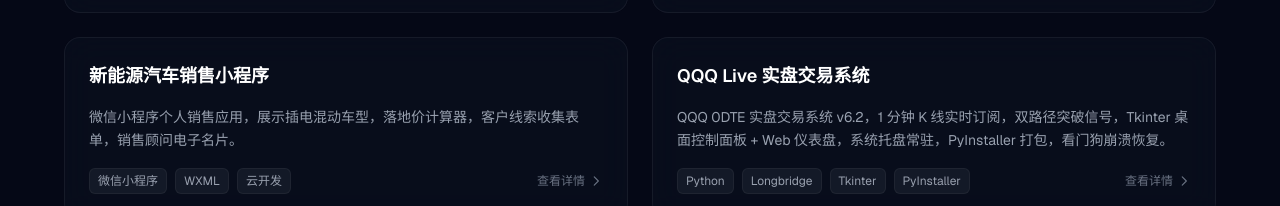
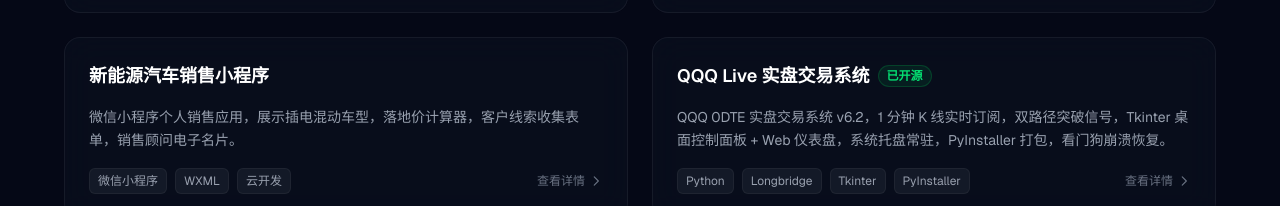
Before and after one commit to 1797346220/boke, a Next.js app: page /boke/projects in a window 1280 px wide. Shown: the part 527-733 px from the top of the page. Built offline with nearby package versions, Linux system fonts and the light colour scheme.

Commit message:
QQQ Live 项目添加已开源标识和 GitHub 链接

```diff
--- a/content/projects/qqq-live.mdx
+++ b/content/projects/qqq-live.mdx
@@ -3,6 +3,7 @@
 desc: "QQQ 0DTE 实盘交易系统 v6.2，实时 K 线订阅，双路径突破信号，桌面+Web 双面板，系统托盘常驻，看门狗崩溃恢复。"
 tags: ["Python", "Longbridge", "Tkinter", "PyInstaller"]
 tech: "Python / Tkinter / Flask / Longbridge API / PyInstaller"
+github: "https://github.com/1797346220/qqq-trading-system"
 ---
 
 ## 系统概述
--- a/src/app/projects/[slug]/page.tsx
+++ b/src/app/projects/[slug]/page.tsx
@@ -67,6 +67,19 @@
                   {project.tech}
                 </span>
               )}
+              {project.github && (
+                <a
+                  href={project.github}
+                  target="_blank"
+                  rel="noopener noreferrer"
+                  className="inline-flex items-center gap-1.5 px-3 py-1 text-xs rounded-full bg-green-500/10 text-green-400 border border-green-500/20 hover:bg-green-500/20 transition-colors"
+                >
+                  <svg className="w-3.5 h-3.5" fill="currentColor" viewBox="0 0 24 24">
+                    <path d="M12 0c-6.626 0-12 5.373-12 12 0 5.302 3.438 9.8 8.207 11.387.599.111.793-.261.793-.577v-2.234c-3.338.726-4.033-1.416-4.033-1.416-.546-1.387-1.333-1.756-1.333-1.756-1.089-.745.083-.729.083-.729 1.205.084 1.839 1.237 1.839 1.237 1.07 1.834 2.807 1.304 3.492.997.107-.775.418-1.305.762-1.604-2.665-.305-5.467-1.334-5.467-5.931 0-1.311.469-2.381 1.236-3.221-.124-.303-.535-1.524.117-3.176 0 0 1.008-.322 3.301 1.23.957-.266 1.983-.399 3.003-.404 1.02.005 2.047.138 3.006.404 2.291-1.552 3.297-1.23 3.297-1.23.653 1.653.242 2.874.118 3.176.77.84 1.235 1.911 1.235 3.221 0 4.609-2.807 5.624-5.479 5.921.43.372.823 1.102.823 2.222v3.293c0 .319.192.694.801.576 4.765-1.589 8.199-6.086 8.199-11.386 0-6.627-5.373-12-12-12z" />
+                  </svg>
+                  已开源
+                </a>
+              )}
               {project.tags.length > 0 && (
                 <div className="flex gap-2">
                   {project.tags.map((tag) => (
--- a/src/components/Projects.tsx
+++ b/src/components/Projects.tsx
@@ -26,6 +26,7 @@
     desc: "QQQ 0DTE 实盘交易系统 v6.2，1 分钟 K 线实时订阅，双路径突破信号，Tkinter 桌面控制面板 + Web 仪表盘，系统托盘常驻，PyInstaller 打包，看门狗崩溃恢复。",
     tags: ["Python", "Longbridge", "Tkinter", "PyInstaller"],
     slug: "qqq-live",
+    github: "https://github.com/1797346220/qqq-trading-system",
   },
 ];
 
@@ -59,8 +60,19 @@
               transition={{ duration: 0.5, delay: i * 0.1 }}
             >
               <div className="glass-card p-6 h-full hover:border-white/10 transition-all glow">
-                <h3 className="text-lg font-semibold text-white group-hover:text-primary transition-colors mb-4">
+                <h3 className="text-lg font-semibold text-white group-hover:text-primary transition-colors mb-4 flex items-center gap-2">
                   {project.title}
+                  {project.github && (
+                    <a
+                      href={project.github}
+                      target="_blank"
+                      rel="noopener noreferrer"
+                      onClick={(e) => e.stopPropagation()}
+                      className="inline-flex items-center gap-1 px-2 py-0.5 text-xs rounded-full bg-green-500/10 text-green-400 border border-green-500/20 hover:bg-green-500/20 transition-colors"
+                    >
+                      已开源
+                    </a>
+                  )}
                 </h3>
 
                 <p className="text-sm text-gray-400 leading-relaxed mb-4">
--- a/src/lib/projects.ts
+++ b/src/lib/projects.ts
@@ -10,6 +10,7 @@
   desc: string;
   tags: string[];
   tech: string;
+  github?: string;
 }
 
 export interface Project extends ProjectMeta {
@@ -37,6 +38,7 @@
       desc: data.desc || "",
       tags: data.tags || [],
       tech: data.tech || "",
+      github: data.github || "",
     };
   });
 }
@@ -57,6 +59,7 @@
     desc: data.desc || "",
     tags: data.tags || [],
     tech: data.tech || "",
+    github: data.github || "",
     content,
   };
 }
```
Also changed, not shown: .claude/settings.local.json.
